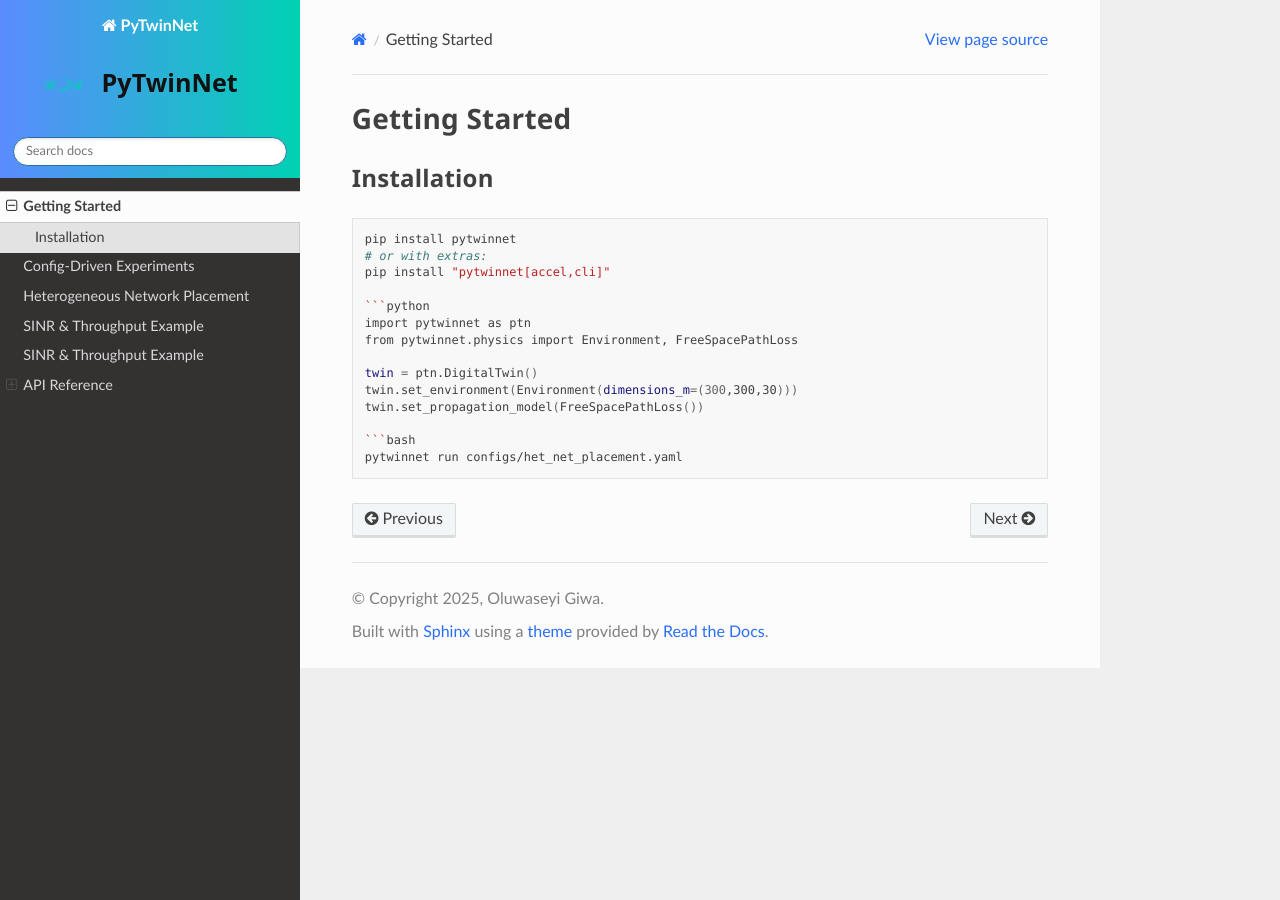
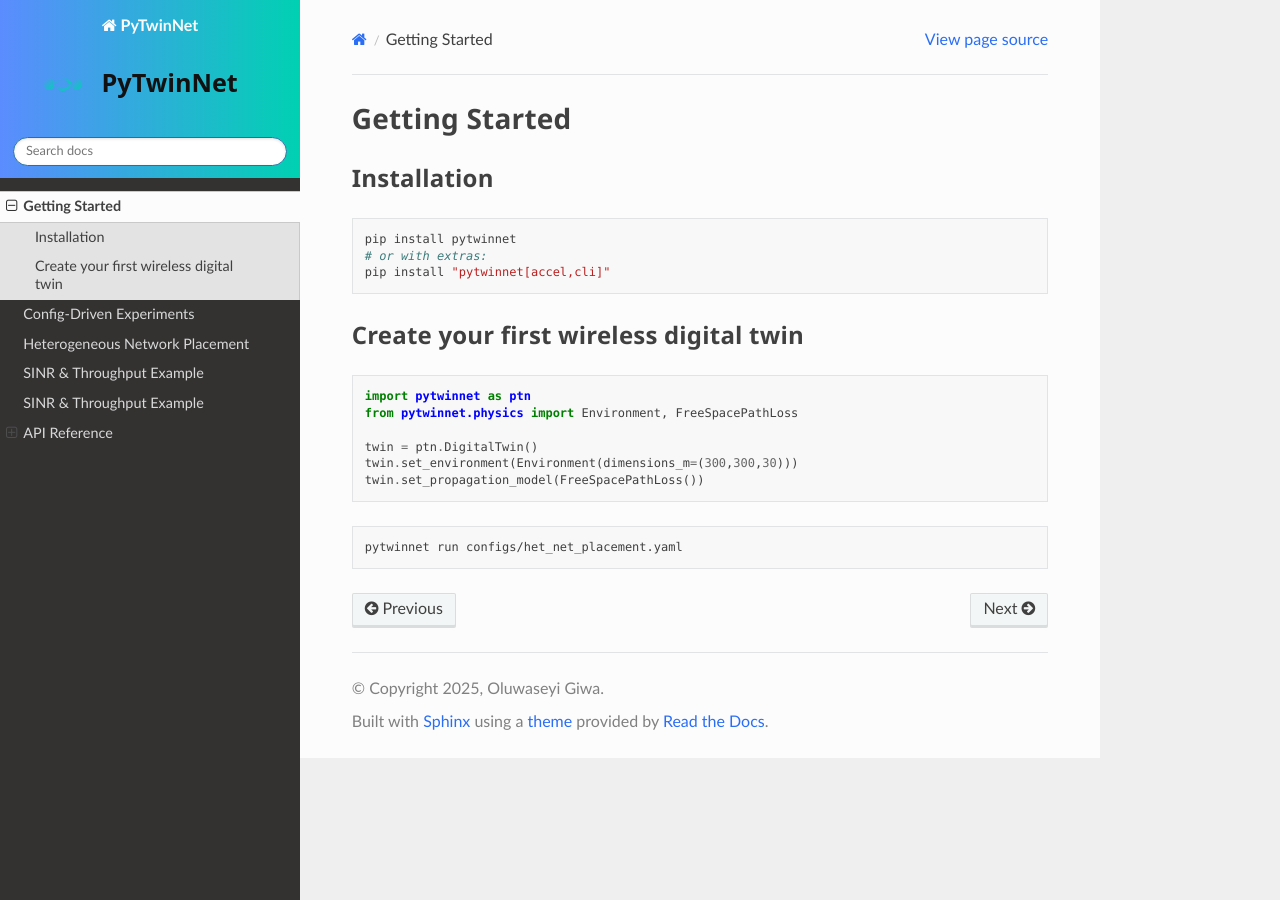
Before and after one commit to OluwaseyiWater/PyTwinNet, a Sphinx documentation site: the page built from docs/getting_started.md, in a window 1280 px wide. Built offline with Sphinx 7.4.7 and the Read the Docs theme 3.1.0, drawn with Linux system fonts in a browser that asks for light colours.

Commit message:
Update getting_started.md

````diff
--- a/docs/getting_started.md
+++ b/docs/getting_started.md
@@ -1,11 +1,12 @@
 # Getting Started
 
 ## Installation
-```bash
+```shell
 pip install pytwinnet
 # or with extras:
 pip install "pytwinnet[accel,cli]"
-
+```
+## Create your first wireless digital twin
 ```python
 import pytwinnet as ptn
 from pytwinnet.physics import Environment, FreeSpacePathLoss
@@ -13,6 +14,7 @@ from pytwinnet.physics import Environment, FreeSpacePathLoss
 twin = ptn.DigitalTwin()
 twin.set_environment(Environment(dimensions_m=(300,300,30)))
 twin.set_propagation_model(FreeSpacePathLoss())
+```
 
 ```bash
 pytwinnet run configs/het_net_placement.yaml
````
